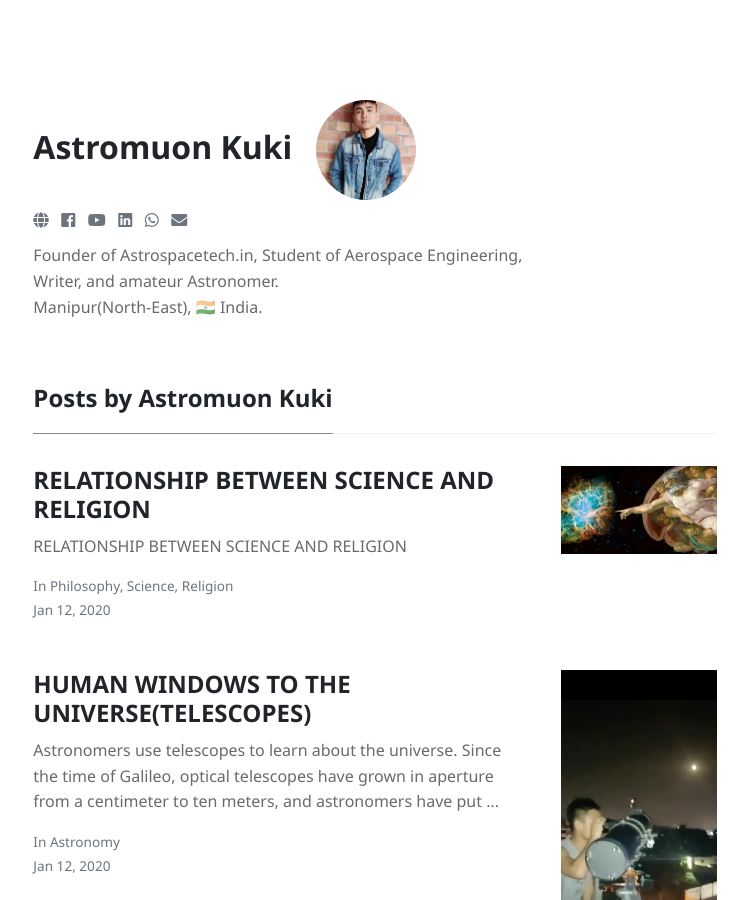
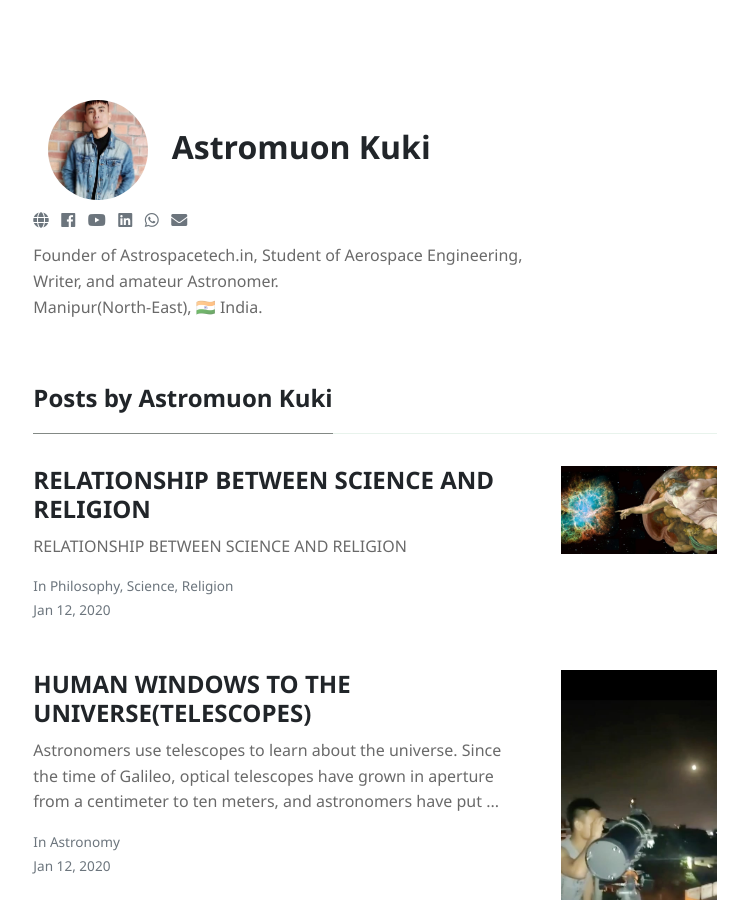
Before and after one commit to AstroSpaceTech/AstroSpaceTech.github.io, a Jekyll site: the page built from _pages/author-astromuonkuki.html, in a window 1280 px wide and 900 px high. Shown: the whole window, without its empty margins (265-1013 px from the left). Built offline with Jekyll 4.4.1, drawn with Linux system fonts in a browser that asks for light colours; nearby versions of some CDN libraries.

Commit message:
Update author-astromuonkuki.html

```diff
--- a/_pages/author-astromuonkuki.html
+++ b/_pages/author-astromuonkuki.html
@@ -10,10 +10,11 @@ permalink: "/author-astromuonkuki.html"
     <div class="col-md-8">
         <div class="row align-items-center mb-5">
             <div class="col-md-9">
-                <h2 class="font-weight-bold">{{page.title}}
+                <h2 class="font-weight-bold">
                     <span class="col-md-3 text-right">
                         <img alt="{{ site.authors.AstromuonKuki.name }}" src="{{site.baseurl}}/{{ site.authors.AstromuonKuki.avatar }}" class="rounded-circle" height="100" width="100">
                     </span>
+                    {{page.title}}
                 </h2>
                 <div>
                 {% if site.authors.AstromuonKuki.site %}
```
